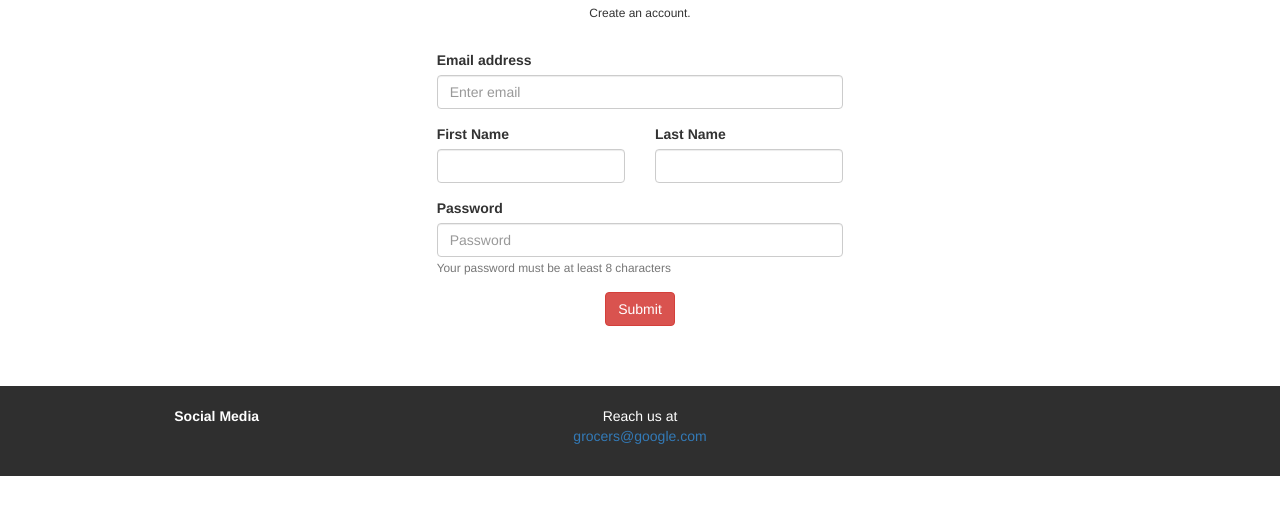
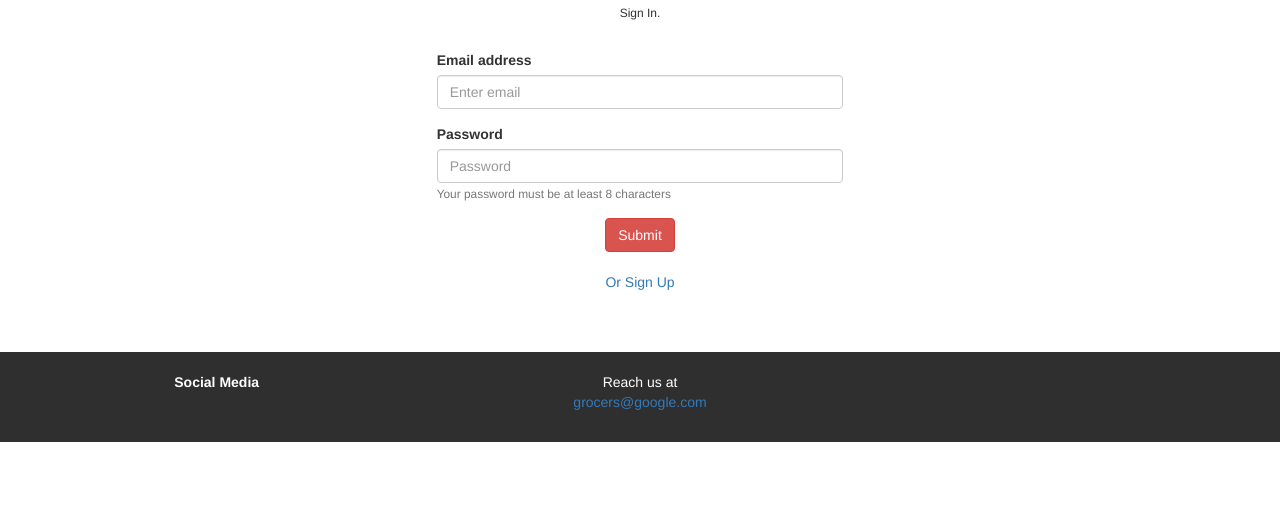
Before and after one commit to Erich-e/lahacks2019, a plain HTML site: page frontend/index.html in a window 1280 px wide. Shown: the part 283-798 px from the top of the page. Drawn offline with nearby package versions, Linux system fonts and the light colour scheme.

Commit message:
Update index.html

```diff
--- a/frontend/index.html
+++ b/frontend/index.html
@@ -11,8 +11,10 @@
 
 	<!-- jQuery library -->
 	<script src="https://ajax.googleapis.com/ajax/libs/jquery/3.3.1/jquery.min.js"></script>
-		<!-- Latest compiled and minified CSS -->
+
+	<!-- Latest compiled and minified CSS -->
 	<link rel="stylesheet" href="https://maxcdn.bootstrapcdn.com/bootstrap/3.3.7/css/bootstrap.min.css">
+
 </head>
 
 <style>
@@ -45,7 +47,7 @@
 	<div class="sign-up text-center">
 	  <img src="images/logo.png" height=200px width=200px>
 	  <h1>Welcome</h1>
-	  <h6>Create an account.</h6>
+	  <h6>Sign In.</h6>
 	  <br>
 		<form>
 		  <!-- Email Address -->
@@ -58,21 +60,6 @@
 		    </div>
 		    <div class="col-sm-4"></div>
 			</div>
-		  </div>
-		  <!-- First and Last Name -->
-		  <div class="form-group text-left">
-		  	<div class="row">
-		    <div class="col-sm-4"></div>
-		    <div class="col-sm-2">
-		      <label for="exampleInputEmail1">First Name</label>
-		      <input type="name" class="form-control" id="exampleInputEmail1" aria-describedby="emailHelp">
-		    </div>
-		    <div class="col-sm-2">
-		      <label for="exampleInputEmail1">Last Name</label>
-		      <input type="name" class="form-control" id="exampleInputEmail1" aria-describedby="emailHelp">
-		    </div>
-		    <div class="col-sm-4"></div>
-		    </div>
 		  </div>
 		  <!-- Password -->
 		  <div class="form-group text-left">
@@ -88,6 +75,8 @@
 		  </div>
 		  <button type="submit" class="btn btn-danger">Submit</button>
 		</form>
+		<br>
+		<a href="sign-up.html">Or Sign Up</a>
 	</div>
 
 	<!-- Footer Panel -->
```
